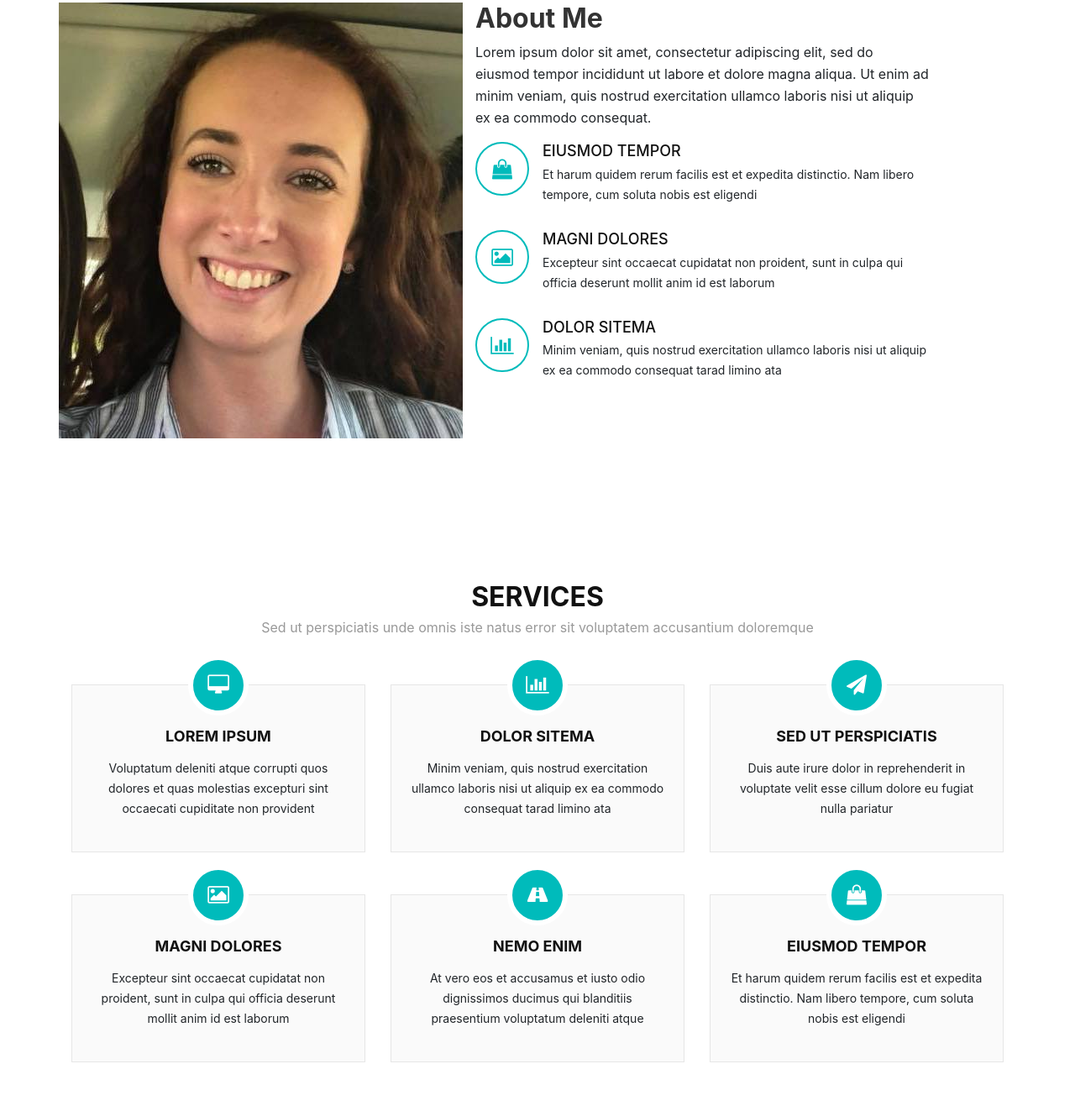
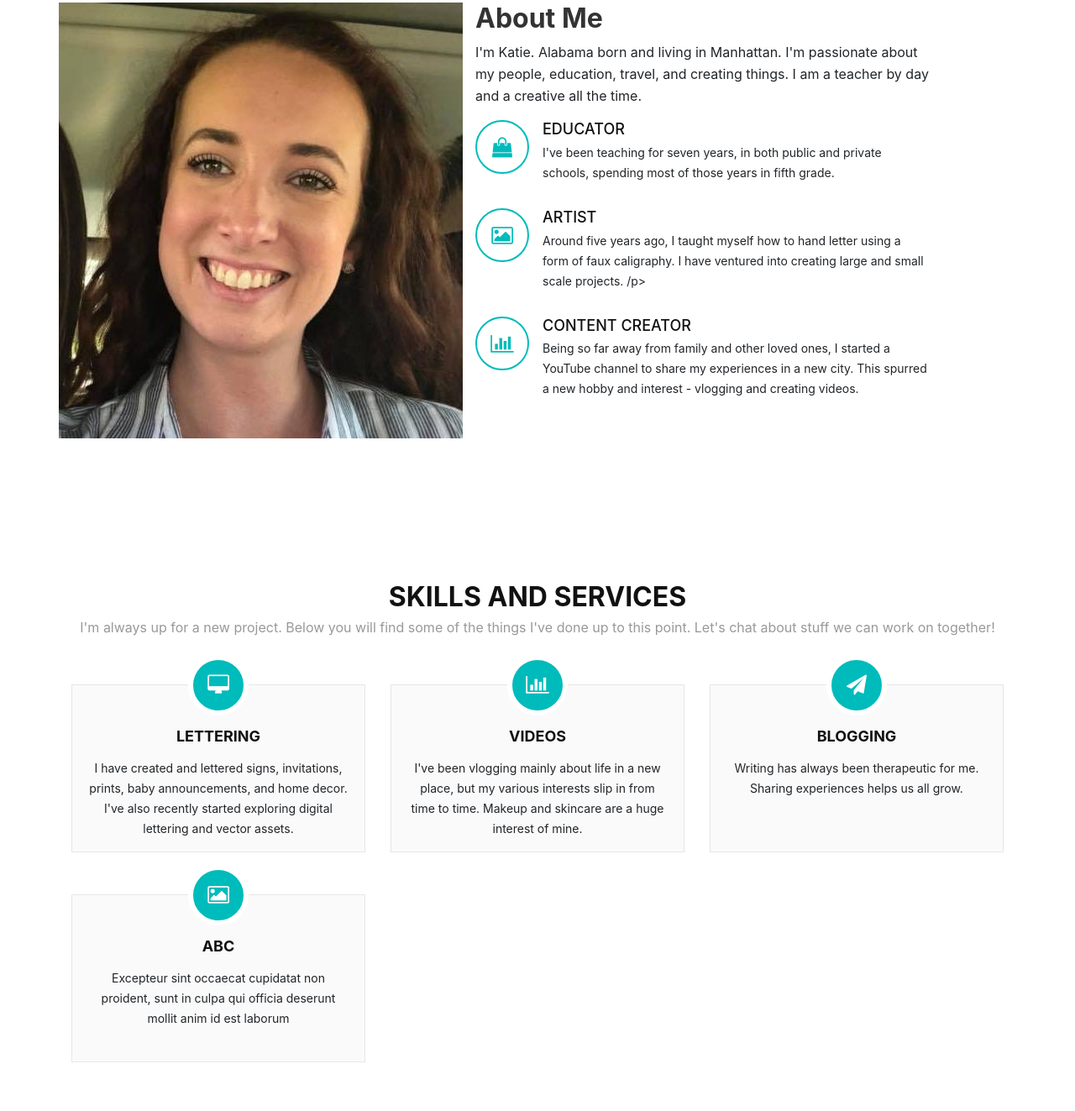
Before and after one commit to resplendid/katierc-com, a website with bundled scripts: page index.html in a window 1280 px wide. Shown: the part 877-2200 px from the top of the page at 84% size. Built offline with nearby package versions, Linux system fonts and the light colour scheme.

Commit message:
Added content.

```diff
--- a/index.html
+++ b/index.html
@@ -109,25 +109,25 @@
           <div class="col-lg-6 content order-lg-1 order-2">
             <h2 class="title">About Me</h2>
             <p>
-              Lorem ipsum dolor sit amet, consectetur adipiscing elit, sed do eiusmod tempor incididunt ut labore et dolore magna aliqua. Ut enim ad minim veniam, quis nostrud exercitation ullamco laboris nisi ut aliquip ex ea commodo consequat.
+              I'm Katie.  Alabama born and living in Manhattan.  I'm passionate about my people, education, travel, and creating things.  I am a teacher by day and a creative all the time.
             </p>
 
             <div class="icon-box wow fadeInUp">
               <div class="icon"><i class="fa fa-shopping-bag"></i></div>
-              <h4 class="title"><a href="">Eiusmod Tempor</a></h4>
-              <p class="description">Et harum quidem rerum facilis est et expedita distinctio. Nam libero tempore, cum soluta nobis est eligendi</p>
+              <h4 class="title"><a href="">Educator</a></h4>
+              <p class="description">I've been teaching for seven years, in both public and private schools, spending most of those years in fifth grade. </p>
             </div>
 
             <div class="icon-box wow fadeInUp" data-wow-delay="0.2s">
               <div class="icon"><i class="fa fa-photo"></i></div>
-              <h4 class="title"><a href="">Magni Dolores</a></h4>
-              <p class="description">Excepteur sint occaecat cupidatat non proident, sunt in culpa qui officia deserunt mollit anim id est laborum</p>
+              <h4 class="title"><a href="">Artist</a></h4>
+              <p class="description">Around five years ago, I taught myself how to hand letter using a form of faux caligraphy.  I have ventured into creating large and small scale projects. /p>
             </div>
 
             <div class="icon-box wow fadeInUp" data-wow-delay="0.4s">
               <div class="icon"><i class="fa fa-bar-chart"></i></div>
-              <h4 class="title"><a href="">Dolor Sitema</a></h4>
-              <p class="description">Minim veniam, quis nostrud exercitation ullamco laboris nisi ut aliquip ex ea commodo consequat tarad limino ata</p>
+              <h4 class="title"><a href="">Content Creator</a></h4>
+              <p class="description">Being so far away from family and other loved ones, I started a YouTube channel to share my experiences in a new city.  This spurred a new hobby and interest - vlogging and creating videos.</p>
             </div>
 
           </div>
@@ -146,51 +146,39 @@
     <section id="services">
       <div class="container wow fadeIn">
         <div class="section-header">
-          <h3 class="section-title">Services</h3>
-          <p class="section-description">Sed ut perspiciatis unde omnis iste natus error sit voluptatem accusantium doloremque</p>
+          <h3 class="section-title">Skills and Services</h3>
+          <p class="section-description">I'm always up for a new project.  Below you will find some of the things I've done up to this point. Let's chat about stuff we can work on together!</p>
         </div>
         <div class="row">
           <div class="col-lg-4 col-md-6 wow fadeInUp" data-wow-delay="0.2s">
             <div class="box">
               <div class="icon"><a href=""><i class="fa fa-desktop"></i></a></div>
-              <h4 class="title"><a href="">Lorem Ipsum</a></h4>
-              <p class="description">Voluptatum deleniti atque corrupti quos dolores et quas molestias excepturi sint occaecati cupiditate non provident</p>
+              <h4 class="title"><a href="">Lettering</a></h4>
+              <p class="description">I have created and lettered signs, invitations, prints, baby announcements, and home decor.
+              I've also recently started exploring digital lettering
+              and vector assets.</p>
             </div>
           </div>
           <div class="col-lg-4 col-md-6 wow fadeInUp" data-wow-delay="0.4s">
             <div class="box">
               <div class="icon"><a href=""><i class="fa fa-bar-chart"></i></a></div>
-              <h4 class="title"><a href="">Dolor Sitema</a></h4>
-              <p class="description">Minim veniam, quis nostrud exercitation ullamco laboris nisi ut aliquip ex ea commodo consequat tarad limino ata</p>
+              <h4 class="title"><a href="">Videos</a></h4>
+              <p class="description">I've been vlogging mainly about life in a new place, but my various interests slip in from time to time.  Makeup and skincare are a huge interest of mine.</p>
             </div>
           </div>
           <div class="col-lg-4 col-md-6 wow fadeInUp" data-wow-delay="0.6s">
             <div class="box">
               <div class="icon"><a href=""><i class="fa fa-paper-plane"></i></a></div>
-              <h4 class="title"><a href="">Sed ut perspiciatis</a></h4>
-              <p class="description">Duis aute irure dolor in reprehenderit in voluptate velit esse cillum dolore eu fugiat nulla pariatur</p>
+              <h4 class="title"><a href="">Blogging</a></h4>
+              <p class="description">Writing  has always been therapeutic for me.  Sharing experiences helps us all grow.</p>
             </div>
           </div>
 
           <div class="col-lg-4 col-md-6 wow fadeInUp" data-wow-delay="0.2s">
             <div class="box">
               <div class="icon"><a href=""><i class="fa fa-photo"></i></a></div>
-              <h4 class="title"><a href="">Magni Dolores</a></h4>
+              <h4 class="title"><a href="">abc</a></h4>
               <p class="description">Excepteur sint occaecat cupidatat non proident, sunt in culpa qui officia deserunt mollit anim id est laborum</p>
-            </div>
-          </div>
-          <div class="col-lg-4 col-md-6 wow fadeInUp" data-wow-delay="0.4s">
-            <div class="box">
-              <div class="icon"><a href=""><i class="fa fa-road"></i></a></div>
-              <h4 class="title"><a href="">Nemo Enim</a></h4>
-              <p class="description">At vero eos et accusamus et iusto odio dignissimos ducimus qui blanditiis praesentium voluptatum deleniti atque</p>
-            </div>
-          </div>
-          <div class="col-lg-4 col-md-6 wow fadeInUp" data-wow-delay="0.6s">
-            <div class="box">
-              <div class="icon"><a href=""><i class="fa fa-shopping-bag"></i></a></div>
-              <h4 class="title"><a href="">Eiusmod Tempor</a></h4>
-              <p class="description">Et harum quidem rerum facilis est et expedita distinctio. Nam libero tempore, cum soluta nobis est eligendi</p>
             </div>
           </div>
         </div>
```
